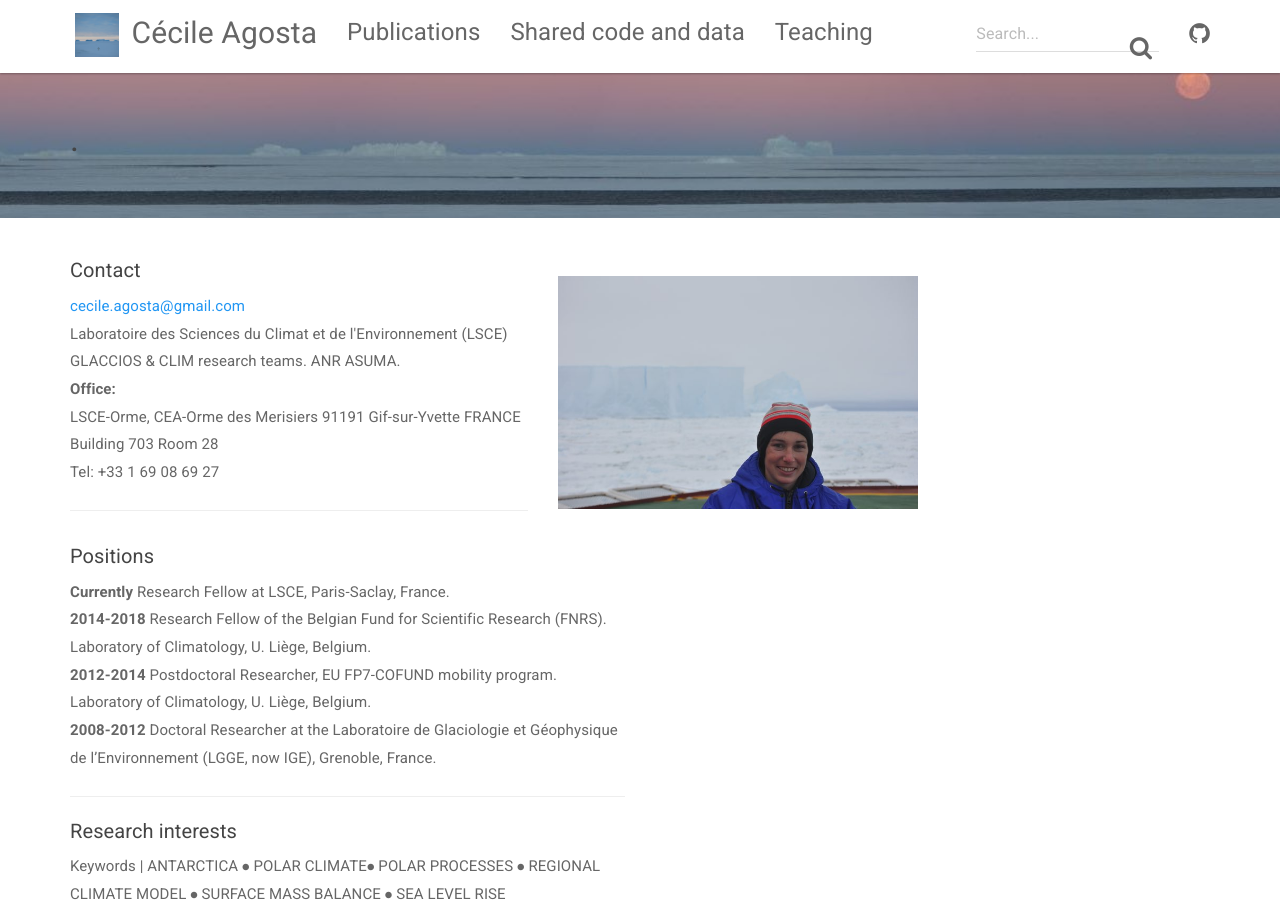
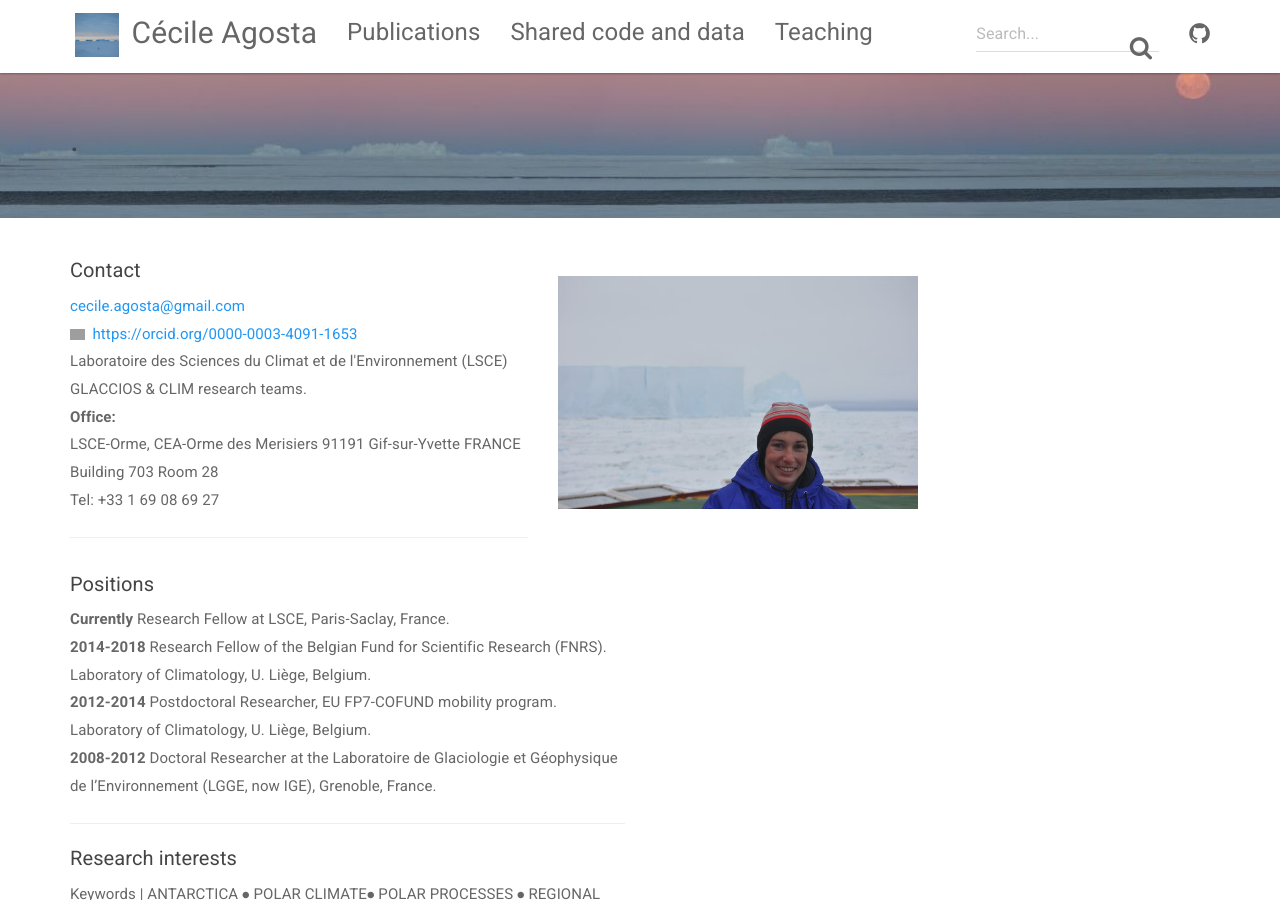
Before and after one commit to cecileagosta/cecileagosta.github.io, a Jekyll site: the page built from index.html, in a window 1280 px wide and 900 px high. Built offline with Jekyll 4.4.1, drawn with Linux system fonts in a browser that asks for light colours; nearby versions of some CDN libraries; grey boxes are pictures that could not be loaded.

Commit message:
Update index.html

```diff
--- a/index.html
+++ b/index.html
@@ -15,8 +15,9 @@ layout: default
         <div class="col-md-5">
             <h5>Contact</h5>
             <a href="mailto:cecile.agosta@gmail.com">cecile.agosta@gmail.com</a><br>
+            <div itemscope itemtype="https://schema.org/Person"><a itemprop="sameAs" content="https://orcid.org/0000-0003-4091-1653" href="https://orcid.org/0000-0003-4091-1653" target="orcid.widget" rel="noopener noreferrer" style="vertical-align:top;"><img src="https://orcid.org/sites/default/files/images/orcid_16x16.png" style="width:1em;margin-right:.5em;" alt="ORCID iD icon">https://orcid.org/0000-0003-4091-1653</a></div>
             Laboratoire des Sciences du Climat et de l'Environnement (LSCE)<br>
-            GLACCIOS & CLIM research teams. ANR ASUMA.<br>
+            GLACCIOS & CLIM research teams. <br>
             <strong>Office:</strong><br>
             LSCE-Orme, CEA-Orme des Merisiers 91191 Gif-sur-Yvette FRANCE<br>
             Building 703 Room 28<br>
```
